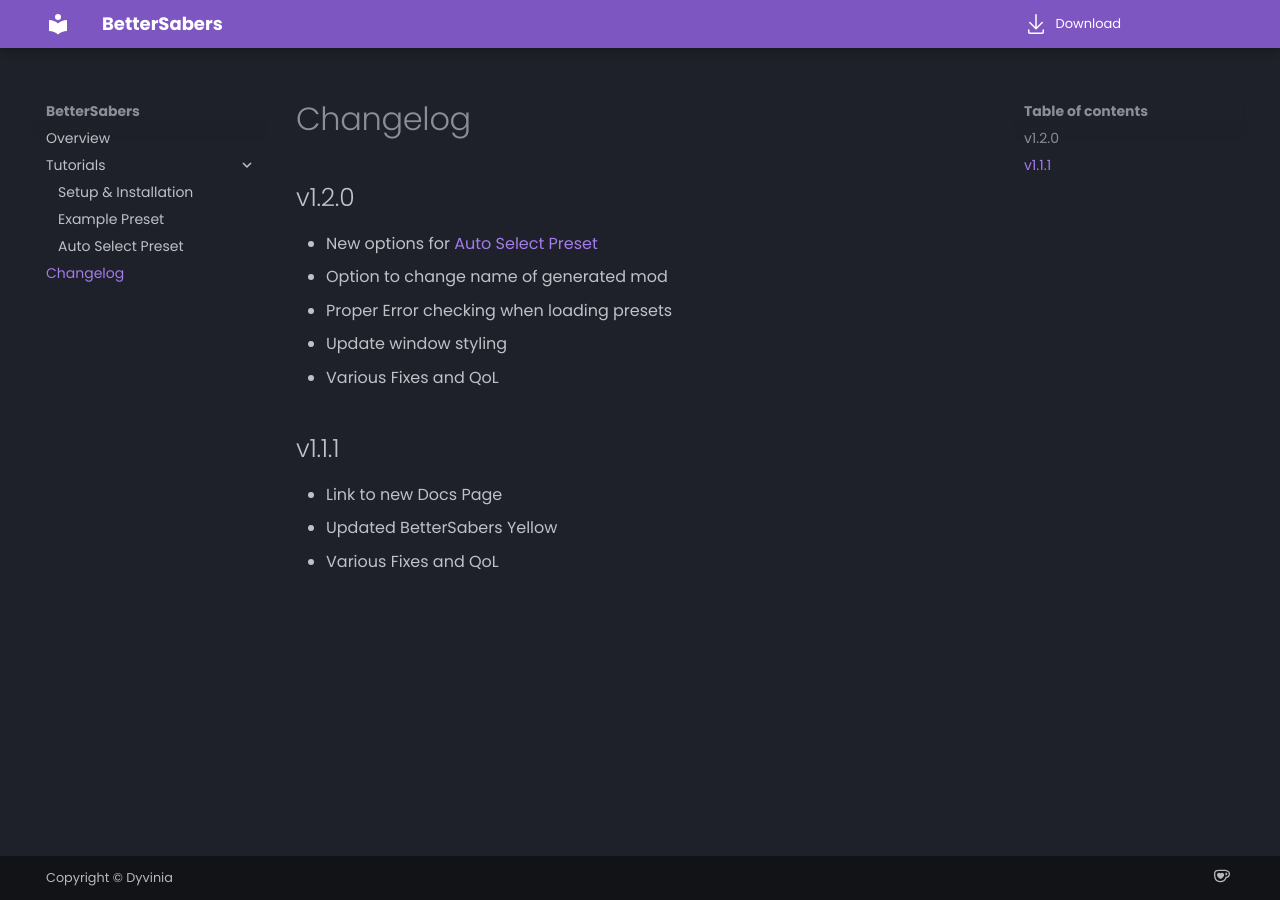
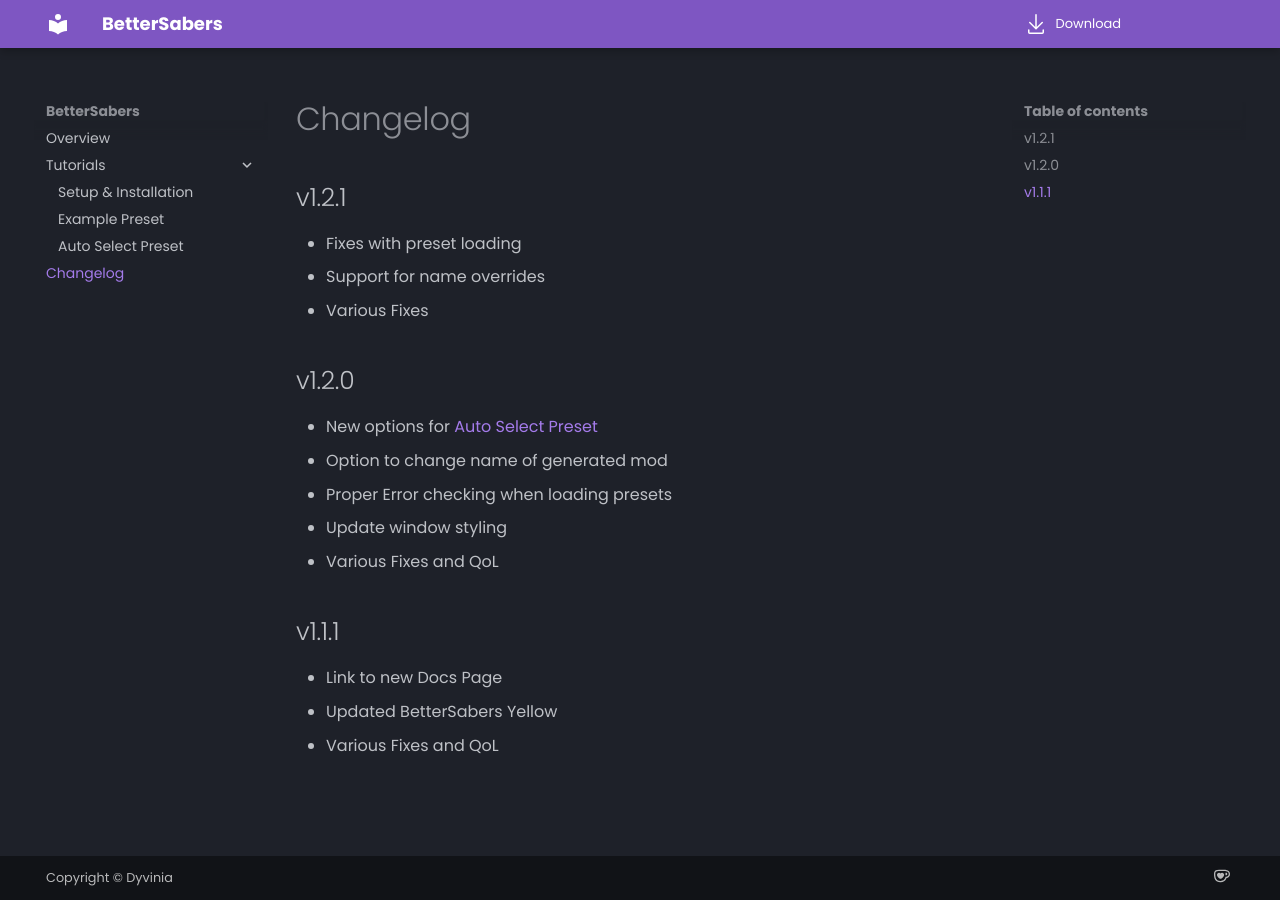
Before and after one commit to Dyvinia/BetterSabersDocs, an MkDocs documentation site: the page built from docs/Changelog.md, in a window 1280 px wide. Built offline with MkDocs 1.6.1 and Material for MkDocs 9.7.7, drawn with Linux system fonts in a browser that asks for light colours.

Commit message:
version 1.2.1

```diff
--- a/docs/Changelog.md
+++ b/docs/Changelog.md
@@ -1,4 +1,9 @@
 # Changelog
+
+## v1.2.1
+- Fixes with preset loading
+- Support for name overrides
+- Various Fixes
 
 ## v1.2.0
 - New options for [Auto Select Preset](../Tutorials/AutoPreset/)
```
Also changed, not shown: 1 other file.
